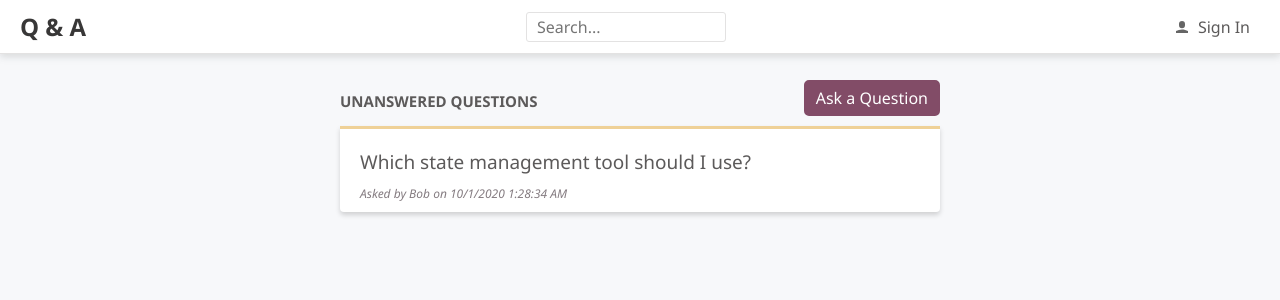
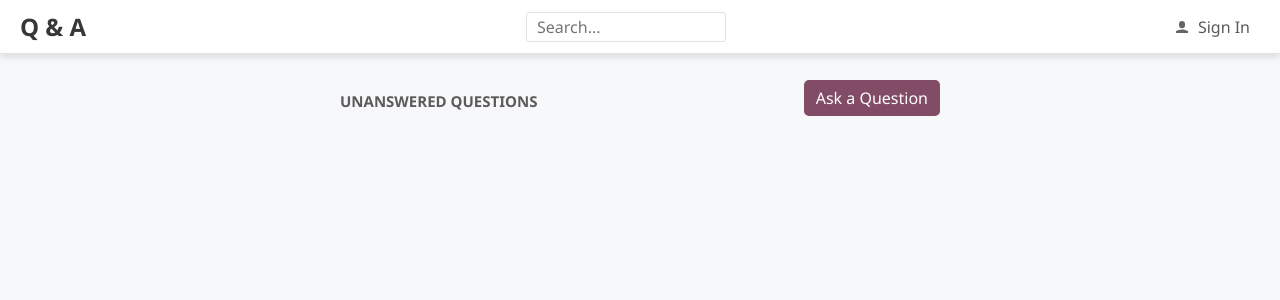
Before and after one commit to jonaMclaurin/Q-A-React-and-C-, a React (Create React App) app in the folder frontend/: page / in a window 1280 px wide. Shown: the top 300 px of the page. Built offline with nearby package versions, Linux system fonts and the light colour scheme.

Commit message:
added Page Component

```diff
--- a/frontend/src/Components/HomePage/HomePage.tsx
+++ b/frontend/src/Components/HomePage/HomePage.tsx
@@ -5,15 +5,11 @@ import React from 'react';
 import { PrimaryButton } from '../../Styles/Styles';
 import { QuestionList } from '../QuestionList/QuestionList';
 import { getUnansweredQuestions } from '../../Data/QuestionsData';
+import { Page } from '../../Components/Page/Page';
+import { PageTitle } from '../../Components/Page/PageTitle';
 
 export const HomePage = () => (
-  <div
-    css={css`
-      margin: 50px auto 20px auto;
-      padding: 30px 20px;
-      max-width: 600px;
-    `}
-  >
+  <Page>
     <div
       css={css`
         display: flex;
@@ -21,19 +17,9 @@ export const HomePage = () => (
         justify-content: space-between;
       `}
     >
-      <h2
-        css={css`
-          font-size: 15px;
-          font-weight: bold;
-          margin: 10px 0px 5px;
-          text-align: center;
-          text-transform: uppercase;
-        `}
-      >
-        Unanswered Questions
-      </h2>
+      <PageTitle> Unanswered Questions </PageTitle>
       <PrimaryButton> Ask a Question </PrimaryButton>
     </div>
-    <QuestionList data={getUnansweredQuestions()} />
-  </div>
+    {/* <QuestionList data={getUnansweredQuestions()} /> */}
+  </Page>
 );
--- /dev/null
+++ b/frontend/src/Components/Page/Page.tsx
@@ -0,0 +1,21 @@
+import React, { FC } from 'react';
+/** @jsx jsx */
+import { css, jsx } from '@emotion/core';
+import { PageTitle } from './PageTitle';
+
+interface Props {
+  title?: string;
+}
+
+export const Page: FC<Props> = ({ title, children }) => (
+  <div
+    css={css`
+      margin: 50px auto 20px auto;
+      padding: 30px 20px;
+      max-width: 600px;
+    `}
+  >
+    {title && <PageTitle>{title}</PageTitle>}
+    {children}
+  </div>
+);
--- /dev/null
+++ b/frontend/src/Components/Page/PageTitle.tsx
@@ -0,0 +1,9 @@
+import styled from '@emotion/styled';
+
+export const PageTitle = styled.h2`
+  font-size: 15px;
+  font-weight: bold;
+  margin: 10px 0px 5px;
+  text-align: center;
+  text-transform: uppercase;
+`;
--- a/frontend/src/Components/Question/Question.tsx
+++ b/frontend/src/Components/Question/Question.tsx
@@ -2,14 +2,15 @@ import { FC } from 'react';
 /** @jsx jsx */
 import { css, jsx } from '@emotion/core';
 import { QuestionData } from '../../Data/QuestionsData';
-import { gray3 } from '../../Styles/Styles';
+import { gray3, gray2 } from '../../Styles/Styles';
 import React from 'react';
 
 interface Props {
   data: QuestionData;
+  showContent?: boolean;
 }
 
-export const Question: FC<Props> = ({ data }) => (
+export const Question: FC<Props> = ({ data, showContent = true }) => (
   <div
     css={css`
       padding: 10px 0px;
@@ -23,6 +24,19 @@ export const Question: FC<Props> = ({ data }) => (
     >
       {data.title}
     </div>
+    {showContent && (
+      <div
+        css={css`
+          padding-bottom: 10px;
+          font-size: 15px;
+          color: ${gray2};
+        `}
+      >
+        {data.content.length > 50
+          ? `${data.content.substring(0, 50)}...`
+          : data.content}
+      </div>
+    )}
     <div
       css={css`
         font-size: 12px;
--- a/frontend/src/Components/QuestionList/QuestionList.tsx
+++ b/frontend/src/Components/QuestionList/QuestionList.tsx
@@ -9,9 +9,10 @@ import { Question } from '../Question/Question';
 
 interface Props {
   data: QuestionData[];
+  renderItem?: (item: QuestionData) => JSX.Element;
 }
 
-export const QuestionList: FC<Props> = ({ data }) => (
+export const QuestionList: FC<Props> = ({ data, renderItem }) => (
   <ul
     css={css`
       list-style: none;
@@ -34,7 +35,7 @@ export const QuestionList: FC<Props> = ({ data }) => (
           }
         `}
       >
-        <Question data={question} />
+        {renderItem ? renderItem(question) : <Question data={question} />}
       </li>
     ))}
   </ul>
--- a/frontend/src/Data/QuestionsData.ts
+++ b/frontend/src/Data/QuestionsData.ts
@@ -1,3 +1,5 @@
+import { resolve } from 'dns';
+
 export interface QuestionData {
   questionId: number;
   title: string;
@@ -52,3 +54,7 @@ const questions: QuestionData[] = [
 export const getUnansweredQuestions = (): QuestionData[] => {
   return questions.filter((q) => q.answers.length === 0);
 };
+
+const wait = (ms: number): Promise<void> => {
+  return new Promise((resolve) => setTimeout(resolve, ms));
+};
```
